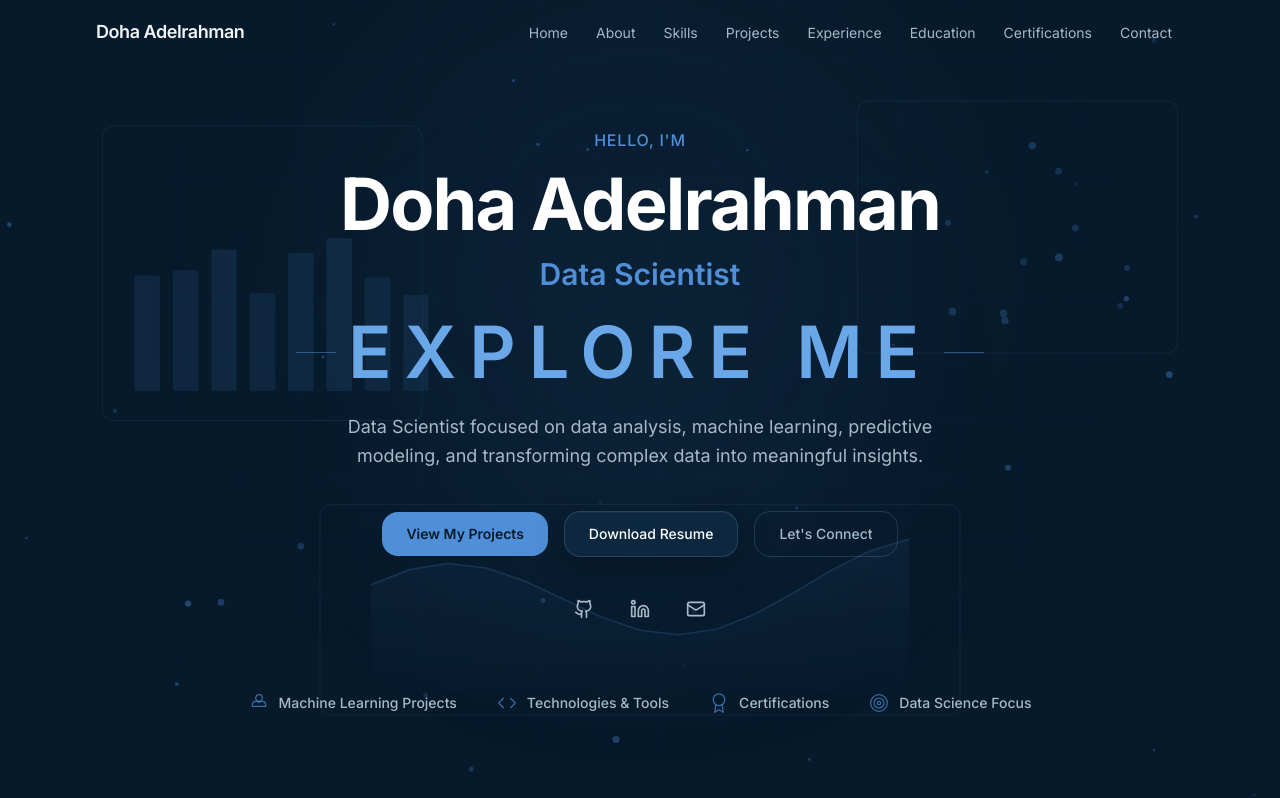
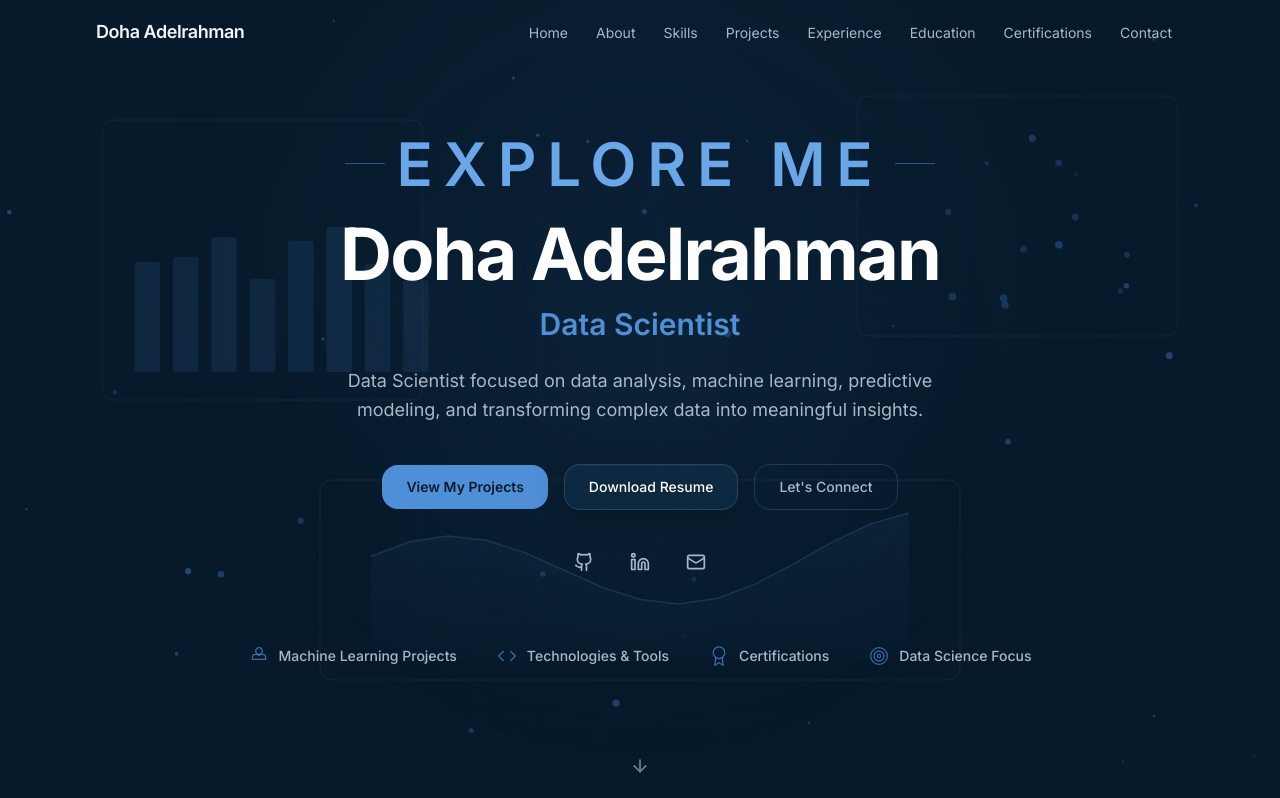
Before and after one commit to DohaAbdelrahman/Doha, a Next.js app: page / in a window 1280 px wide. Shown: the top 798 px of the page. Built offline with nearby package versions, Linux system fonts and the light colour scheme.

Commit message:
update hero

```diff
--- a/src/sections/HeroSection.tsx
+++ b/src/sections/HeroSection.tsx
@@ -43,16 +43,22 @@
 
       {/* Subtle radial glow behind content */}
       <div className="absolute top-1/3 left-1/2 -translate-x-1/2 -translate-y-1/2 w-[600px] h-[600px] rounded-full bg-[#4F8FD8]/5 blur-[120px] pointer-events-none" />
+      <div className="relative z-10 max-w-6xl mx-auto px-4 sm:px-6 lg:px-8 py-32 text-center">
+        <motion.div
+          initial={{ opacity: 0, y: 15 }}
+          animate={{ opacity: 1, y: 0 }}
+          transition={{ duration: 0.7, delay: 0.2 }}
+          className="flex items-center justify-center gap-3 mb-6"
+        >
+          <span className="w-10 h-px bg-[#4F8FD8]/50" />
 
-      <div className="relative z-10 max-w-6xl mx-auto px-4 sm:px-6 lg:px-8 py-32 text-center">
-        <motion.p
-          initial={{ opacity: 0, y: 20 }}
-          animate={{ opacity: 1, y: 0 }}
-          transition={{ duration: 0.6, delay: 0.2 }}
-          className="text-[#4F8FD8] font-medium text-sm sm:text-base tracking-wider uppercase mb-4"
-        >
-          Hello, I&apos;m
-        </motion.p>
+          <span className="text-[#6AA7E8] text-4xl sm:text-5xl md:text-6xl font-semibold tracking-[0.18em]">
+            EXPLORE ME
+          </span>
+
+          <span className="w-10 h-px bg-[#4F8FD8]/50" />
+        </motion.div>
+
 
         <motion.h1
           initial={{ opacity: 0, y: 20 }}
@@ -72,20 +78,7 @@
           {profile.title}
         </motion.h2>
 
-        <motion.div
-          initial={{ opacity: 0, y: 15 }}
-          animate={{ opacity: 1, y: 0 }}
-          transition={{ duration: 0.7, delay: 0.2 }}
-          className="flex items-center justify-center gap-3 mb-6"
-        >
-          <span className="w-10 h-px bg-[#4F8FD8]/50" />
 
-          <span className="text-[#6AA7E8] text-4xl sm:text-5xl md:text-6xl lg:text-7xl font-semibold tracking-[0.18em]">
-            EXPLORE ME
-          </span>
-
-          <span className="w-10 h-px bg-[#4F8FD8]/50" />
-        </motion.div>
 
         <motion.p
           initial={{ opacity: 0, y: 20 }}
```
